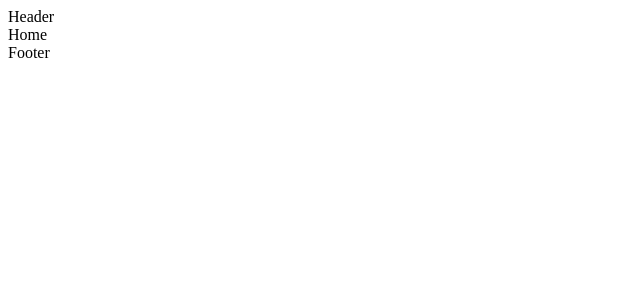
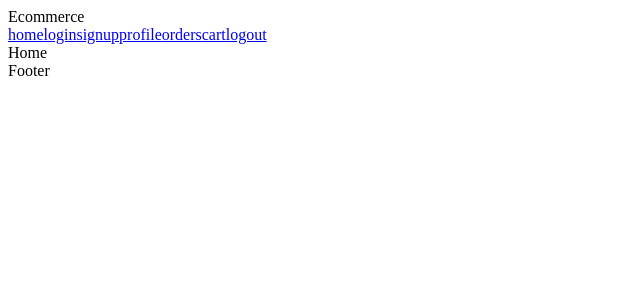
Before and after one commit to nasagaurav/react-ecommerce1, a React (Create React App) app: page / in a window 1280 px wide. Shown: the top 300 px of the page, without its empty margins (0-640 px from the left). Built offline with nearby package versions, Linux system fonts and the light colour scheme.

Commit message:
added header

```diff
--- a/src/components/Header.js
+++ b/src/components/Header.js
@@ -1,10 +1,19 @@
-import React from 'react'
-
-
-function Header()
-{
-	return <div>
-		Header
-	</div>
+import React from 'react';
+import { Link } from 'react-router-dom';
+function Header() {
+  return (
+    <header>
+      <div className="logo">Ecommerce</div>
+      <div>
+        <Link to="/">home</Link>
+        <Link to="/login">login</Link>
+        <Link to="/signup">signup</Link>
+        <Link to="/profile">profile</Link>
+        <Link to="/orders">orders</Link>
+        <Link to="/cart">cart</Link>
+        <Link to="/logout">logout</Link>
+      </div>
+    </header>
+  );
 }
-export default Header
+export default Header;
```
